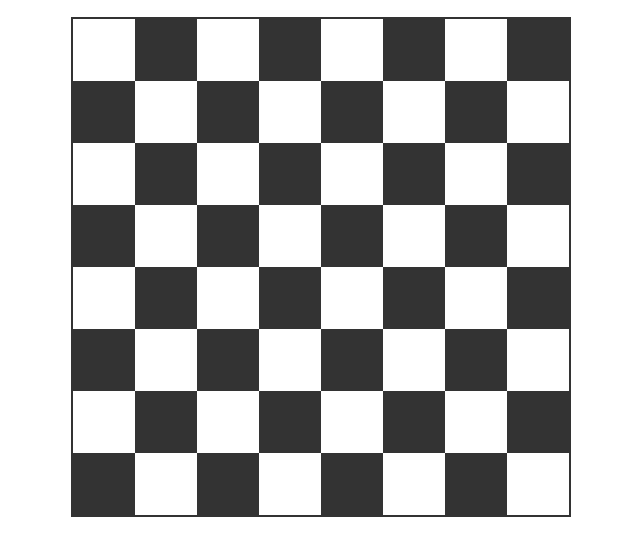
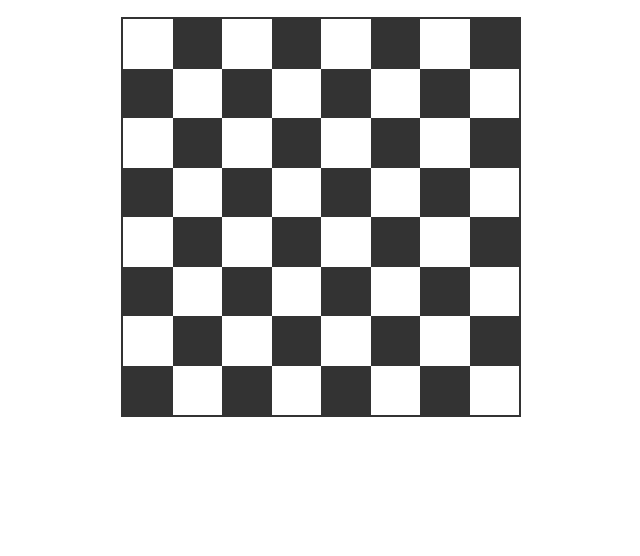
Before and after one commit to NLJZ/chessboard, a plain HTML site: page index.html in a window 1280 px wide. Shown: the part 60-616 px from the top of the page, without its empty margins (319-959 px from the left). Drawn offline with Linux system fonts and the light colour scheme.

Commit message:
updated styles

```diff
--- a/css/style.css
+++ b/css/style.css
@@ -12,8 +12,8 @@ h1 {
 
 table {
   border: 2px solid #333;
-  width: 500px;
-  height: 500px;
+  width: 50vh;
+  height: 50vh;
   border-spacing: 0;
 }
 
```
